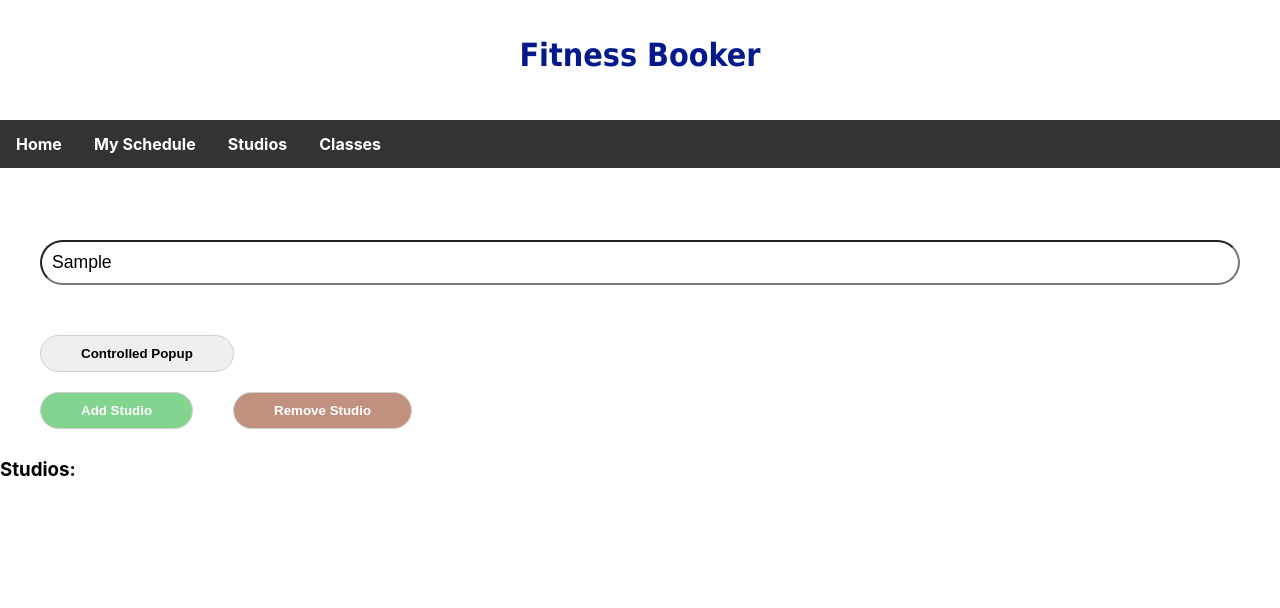
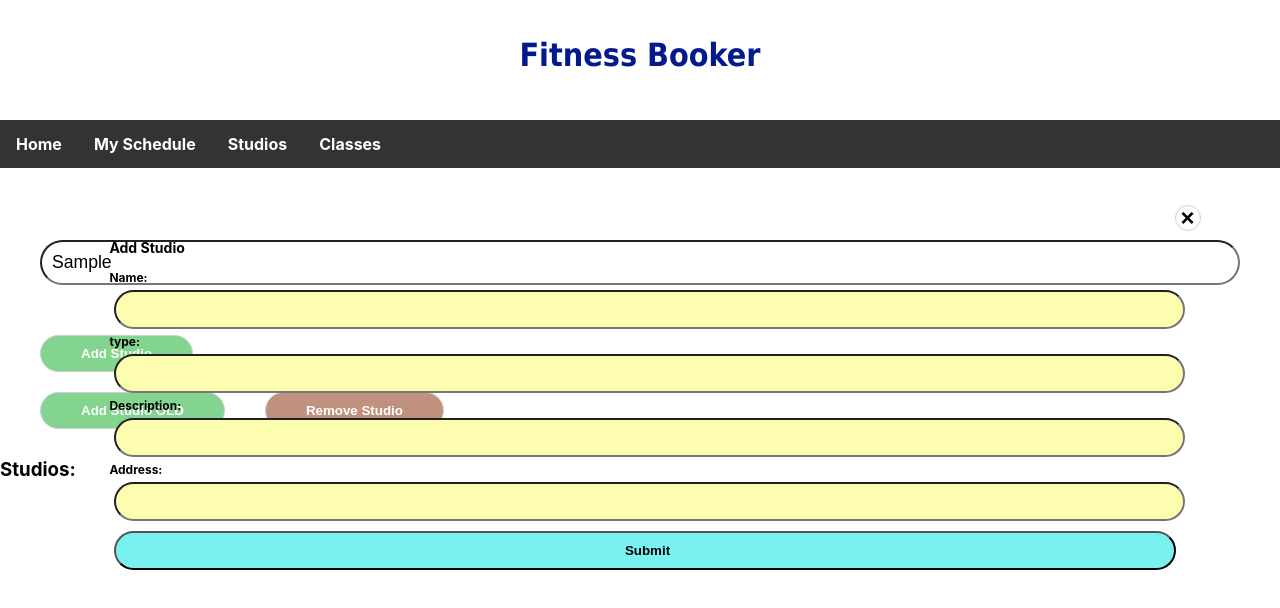
Before and after one commit to RyanDWolfe/fitness-booker, a React (Create React App) app in the folder client/: page /studios in a window 1280 px wide. Both pictures are taken after typing "Sample" into the empty fields and a click on the button "Add Studio". Shown: the top 608 px of the page. Built offline with nearby package versions, Linux system fonts and the light colour scheme; no server answers.

Commit message:
built out add studio form

```diff
--- a/client/src/Actions/actions.js
+++ b/client/src/Actions/actions.js
@@ -5,7 +5,6 @@ export const getStudios = () => {
     try {
       const response = await fetch("http://localhost:3001/api/v1/studios");
       const data = await response.json();
-      console.log(data);
       dispatch({
         type: "GET_STUDIOS",
         studios: data
@@ -76,7 +75,6 @@ export const getClasses = () => {
         "http://localhost:3001/api/v1/studio_classes"
       );
       const data = await response.json();
-      console.log(data);
       dispatch({
         type: "GET_CLASSES",
         classes: data
@@ -108,7 +106,6 @@ export const getReservations = () => {
     try {
       const response = await fetch("http://localhost:3001/api/v1/reservations");
       const data = await response.json();
-      console.log(data);
       dispatch({
         type: "GET_RESERVATIONS",
         reservations: data
--- a/client/src/App.css
+++ b/client/src/App.css
@@ -110,6 +110,64 @@ button:hover {
   border: 1px solid #cfcece;
 }
 
+/*Forms */
+
+form {
+  padding: 20px;
+}
+
+form div {
+  margin: 10px;
+}
+
+form label {
+  font-weight: bold;
+}
+
+form input {
+  width: 100%;
+  padding: 10px 0px 10px 5px;
+  border-radius: 25px;
+  margin: 5px;
+  font-weight: bold;
+  background: rgb(253, 253, 176);
+}
+
+.submit {
+  background: rgb(122, 241, 241);
+}
+
+.submit:hover {
+  background: rgb(76, 78, 78);
+}
+
+/* NavBar */
+
+.navBar {
+  list-style-type: none;
+  margin: 0;
+  padding: 0;
+  overflow: hidden;
+  background-color: #333;
+}
+
+.navItem {
+  float: left;
+}
+
+.navItem a {
+  display: block;
+  color: white;
+  text-align: center;
+  padding: 14px 16px;
+  text-decoration: none;
+  font-weight: bold;
+}
+
+.navItem a:hover {
+  background-color: #111;
+}
+
 /* My Schedule index view */
 
 .reservationCard {
@@ -162,30 +220,3 @@ button:hover {
 #classList {
   list-style-type: none;
 }
-
-/* NavBar */
-
-.navBar {
-  list-style-type: none;
-  margin: 0;
-  padding: 0;
-  overflow: hidden;
-  background-color: #333;
-}
-
-.navItem {
-  float: left;
-}
-
-.navItem a {
-  display: block;
-  color: white;
-  text-align: center;
-  padding: 14px 16px;
-  text-decoration: none;
-  font-weight: bold;
-}
-
-.navItem a:hover {
-  background-color: #111;
-}
--- a/client/src/App.js
+++ b/client/src/App.js
@@ -4,7 +4,7 @@ import "./App.css";
 import Navbar from "./components/NavBar";
 import HomeContainer from "./Containers/HomeContainer";
 import MyScheduleContainer from "./Containers/MyScheduleContainer";
-import StudiosContainer from "./Containers/StudiosContainer";
+import StudiosContainer from "./Containers/Studios/StudiosContainer";
 import ClassesContainer from "./Containers/ClassesContainer";
 
 class App extends Component {
--- a/client/src/Containers/PopUp.js
+++ /dev/null
@@ -1,43 +0,0 @@
-import React from "react";
-import Popup from "reactjs-popup";
-
-class ControlledPopup extends React.Component {
-  constructor(props) {
-    super(props);
-    this.state = { open: false };
-    this.openModal = this.openModal.bind(this);
-    this.closeModal = this.closeModal.bind(this);
-  }
-  openModal() {
-    this.setState({ open: true });
-  }
-  closeModal() {
-    this.setState({ open: false });
-  }
-
-  render() {
-    return (
-      <div>
-        <button className="button" onClick={this.openModal}>
-          Controlled Popup
-        </button>
-        <Popup
-          open={this.state.open}
-          closeOnDocumentClick
-          onClose={this.closeModal}
-        >
-          <div className="modal">
-            <a className="close" onClick={this.closeModal}>
-              &times;
-            </a>
-            PLACE FORM HERE PLACE FORM HEREPLACE FORM HEREPLACE FORM HEREPLACE
-            FORM HEREPLACE FORM HEREPLACE FORM HEREPLACE FORM HEREPLACE FORM
-            HEREPLACE FORM HEREPLACE FORM HEREPLACE FORM HEREPLACE FORM HERE
-          </div>
-        </Popup>
-      </div>
-    );
-  }
-}
-
-export default ControlledPopup;
--- /dev/null
+++ b/client/src/Containers/Studios/StudiosAddPopup.js
@@ -0,0 +1,53 @@
+import React from "react";
+import Popup from "reactjs-popup";
+import "../../App.css";
+
+class StudiosAddPopup extends React.Component {
+  constructor(props) {
+    super(props);
+    this.state = { open: false };
+    this.openModal = this.openModal.bind(this);
+    this.closeModal = this.closeModal.bind(this);
+  }
+  openModal() {
+    this.setState({ open: true });
+  }
+  closeModal() {
+    this.setState({ open: false });
+  }
+
+  render() {
+    return (
+      <div>
+        <button className="add" onClick={this.openModal}>
+          Add Studio
+        </button>
+        <Popup
+          open={this.state.open}
+          closeOnDocumentClick
+          onClose={this.closeModal}
+        >
+          <div className="modal">
+            <button className="close" onClick={this.closeModal}>
+              &times;
+            </button>
+            <form>
+              <h3>Add Studio</h3>
+              <label>Name: </label>
+              <input className="textField" type="text" />
+              <label>type: </label>
+              <input type="text" />
+              <label>Description: </label>
+              <input type="text" />
+              <label>Address: </label>
+              <input type="text" />
+              <input className="submit" type="submit" />
+            </form>
+          </div>
+        </Popup>
+      </div>
+    );
+  }
+}
+
+export default StudiosAddPopup;
--- a/client/src/Containers/StudiosContainer.js
+++ b/client/src/Containers/Studios/StudiosContainer.js
@@ -1,8 +1,8 @@
 import React, { Component } from "react";
 import { connect } from "react-redux";
-import { getStudios, addStudio } from "../Actions/actions";
-import StudioCards from "../components/StudioCards";
-import ControlledPopup from "./PopUp";
+import { getStudios, addStudio } from "../../Actions/actions";
+import StudioCards from "../../components/StudioCards";
+import StudiosAddPopup from "./StudiosAddPopup";
 
 class StudiosContainer extends Component {
   async componentDidMount() {
@@ -22,9 +22,9 @@ class StudiosContainer extends Component {
             />
           </div>
           <div>
-            <ControlledPopup />
+            <StudiosAddPopup />
             <button className="add" onClick={() => this.props.addStudio()}>
-              Add Studio
+              Add Studio OLD
             </button>
             <button className="remove">Remove Studio</button>
           </div>
```
